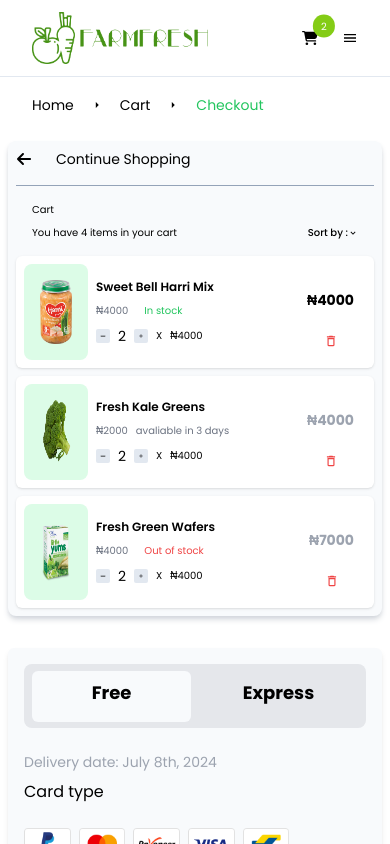
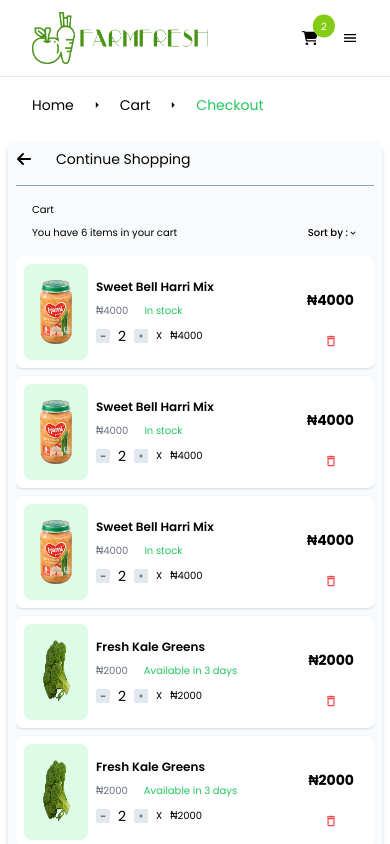
Before and after one commit to Mat-icon/Hng-Stage-2, a Next.js app: page /checkout in a window 390 px wide. Built offline with nearby package versions, Linux system fonts and the light colour scheme.

Commit message:
first-commit

```diff
--- a/src/app/(components)/Checkout.jsx
+++ b/src/app/(components)/Checkout.jsx
@@ -1,157 +1,145 @@
 "use client";
-import React from "react";
+import React, { useState } from "react";
 import Header from "./Header";
 import Footer from "./Footer";
-import { FaArrowLeft, FaGooglePay, FaMinus } from "react-icons/fa6";
+import { FaArrowLeft, FaGooglePay, FaMinus, FaApplePay } from "react-icons/fa6";
 import {
   MdAdd,
   MdDeleteOutline,
   MdOutlineKeyboardArrowDown,
+  MdArrowRight,
 } from "react-icons/md";
 import Image from "next/image";
 import Link from "next/link";
-import { useState } from "react";
-import { FaApplePay } from "react-icons/fa6";
-import { MdArrowRight } from "react-icons/md";
 
 const Checkout = () => {
   const [activeTab, setActiveTab] = useState("Free");
+
+  const products = [
+    {
+      id: 1,
+      name: "Sweet Bell Harri Mix",
+      price: 4000,
+      stockStatus: "In stock",
+      quantity: 2,
+      imageUrl: "/images/pngwing.com (14).png",
+    },
+    {
+      id: 2,
+      name: "Sweet Bell Harri Mix",
+      price: 4000,
+      stockStatus: "In stock",
+      quantity: 2,
+      imageUrl: "/images/pngwing.com (14).png",
+    },
+    {
+      id: 3,
+      name: "Sweet Bell Harri Mix",
+      price: 4000,
+      stockStatus: "In stock",
+      quantity: 2,
+      imageUrl: "/images/pngwing.com (14).png",
+    },
+    {
+      id: 4,
+      name: "Fresh Kale Greens",
+      price: 2000,
+      stockStatus: "Available in 3 days",
+      quantity: 2,
+      imageUrl: "/images/pngwing.com (12).png",
+    },
+    {
+      id: 4,
+      name: "Fresh Kale Greens",
+      price: 2000,
+      stockStatus: "Available in 3 days",
+      quantity: 2,
+      imageUrl: "/images/pngwing.com (12).png",
+    },
+    {
+      id: 5,
+      name: "Fresh Green Wafers",
+      price: 4000,
+      stockStatus: "Out of stock",
+      quantity: 2,
+      imageUrl: "/images/pngwing.com (15).png",
+    },
+  ];
+
   return (
-    <div className="w-full h-auto poppins">
+    <div className="w-full h-auto lg:h-200 poppins">
       <Header />
       <div className="w-full h-14 md:p-4 flex space-x-4 pl-8 md:pl-16 items-center text-sm poppins">
         <Link href="/">Home</Link>
         <MdArrowRight />
-        <Link href="/cart">
-          Cart
-        </Link><MdArrowRight />
-        <Link href="/checkout" className=" text-green-500">
+        <Link href="/cart">Cart</Link>
+        <MdArrowRight />
+        <Link href="/checkout" className="text-green-500">
           Checkout
         </Link>
       </div>
-      <div className="w-full h-auto md:p-8 p-2 pb-2 container items-center mx-auto flex flex-col md:flex-col lg:flex-row space-y-8 md:space-x-4">
-        <div className="lg:w-9/12 md:w-full w-full bg-slate-50 h-full shadow-md shadow-gray-300 p-2 md:p-4 rounded-lg">
+      <div className="w-full h-4/6 md:p-8 p-2 pb-2 container items-center mx-auto flex flex-col md:flex-col lg:flex-row space-y-8 md:space-x-4">
+        <div className="lg:w-9/12 md:w-full w-full bg-slate-50 h-full shadow-md shadow-gray-300 p-2 md:p-4 rounded-lg ">
           <div className="flex items-center pb-4 border-b border-slate-400">
             <Link href="/cart">
-              <FaArrowLeft className=" cursor-pointer" />
+              <FaArrowLeft className="cursor-pointer" />
             </Link>
-            <h2 className=" ml-6 text-sm md:text-base">Continue Shopping</h2>
+            <h2 className="ml-6 text-sm md:text-base">Continue Shopping</h2>
           </div>
-          <div className=" space-y-2 p-4 text-x md:text-base">
+          <div className="space-y-2 p-4 text-x md:text-base">
             <h2>Cart</h2>
             <div className="flex items-center justify-between">
-              <p>You have 4 items in your cart</p>
+              <p>You have {products.length} items in your cart</p>
               <p className="flex items-center font-medium space-x-4">
                 Sort by :{" "}
-                <MdOutlineKeyboardArrowDown className=" cursor-pointer font-normal" />
+                <MdOutlineKeyboardArrowDown className="cursor-pointer font-normal" />
               </p>
             </div>
           </div>
-          <div className=" md:p-4 h-4/5 space-y-2">
-            <div className="bg-white md:p-6 p-2 h-1/3  shadow rounded-md flex justify-between space-x-4 relative">
+          <div className="md:p-4 md:h-3/5 lg:h-4/5   space-y-2 overflow-y-scroll">
+            {products.map((product) => (
+              <div
+                key={product.id}
+                className="bg-white md:p-6 p-2 h-1/3 shadow rounded-md flex justify-between space-x-4 relative"
+              >
                 <div className="flex items-center space-x-2 md:space-x-6">
                   <Image
-                  src="/images/pngwing.com (14).png"
-                  alt="Farm-Fresh Tomatoes"
+                    src={product.imageUrl}
+                    alt={product.name}
                     width={200}
                     height={100}
                     className="rounded-lg w-16 h-24 md:w-24 p-4 md:h-32 bg-green-100"
                   />
                   <div className="flex flex-col space-y-2">
                     <h3 className="font-semibold md:text-lg text-xs">
-                    Sweet Bell Harri Mix
+                      {product.name}
                     </h3>
                     <div className="price flex md:text-base text-x items-center space-x-4 text-gray-500">
-                    <p>₦4000</p>
-                    <span className=" text-green-500">In stock</span>
+                      <p>₦{product.price}</p>
+                      <span className="text-green-500">{product.stockStatus}</span>
                     </div>
                     <div className="quantity md:text-base text-sm space-x-2 md:space-x-4 flex items-center">
                       <FaMinus className="p-1 bg-slate-200 rounded-sm text-sm md:text-lg cursor-pointer" />
-                    <span>2</span>
+                      <span>{product.quantity}</span>
                       <MdAdd className="p-1 bg-slate-200 rounded-sm text-sm md:text-lg cursor-pointer" />
                       <span className="text-x">X</span>
-                    <p className=" text-x">₦4000</p>
+                      <p className="text-x">₦{product.price}</p>
                     </div>
                   </div>
                 </div>
-
-              <h1 className=" text-sm md:text-2xl font-bold flex flex-col items-center absolute right-5 bottom-5">
-                ₦4000{" "}
-                <MdDeleteOutline className=" text-sm md:text-3xl mt-6 text-red-500 cursor-pointer" />
+                <h1 className="text-sm md:text-2xl font-bold flex flex-col items-center absolute right-5 bottom-5">
+                  ₦{product.price}{" "}
+                  <MdDeleteOutline className="text-sm md:text-3xl mt-6 text-red-500 cursor-pointer" />
                 </h1>
               </div>
-
-            <div className="bg-white md:p-6 p-2 h-1/3  shadow rounded-md flex justify-between space-x-4 relative">
-              <div className="flex items-center space-x-2 md:space-x-6">
-                <Image
-                  src="/images/pngwing.com (12).png"
-                  alt="Farm-Fresh Tomatoes"
-                  width={200}
-                  height={100}
-                  className="rounded-lg w-16 h-24 md:w-24 p-4 md:h-32 bg-green-100"
-                />
-                <div className="flex flex-col space-y-2">
-                  <h3 className="font-semibold md:text-lg text-xs">
-                    Fresh Kale Greens
-                  </h3>
-                  <div className="price flex md:text-base text-x items-center space-x-2 md:space-x-4 text-gray-500">
-                    <p>₦2000</p>
-                    <span className=" text-gray-500">avaliable in 3 days</span>
-                  </div>
-                  <div className="quantity md:text-base text-sm space-x-2 md:space-x-4 flex items-center">
-                    <FaMinus className="p-1 bg-slate-200 rounded-sm text-sm md:text-lg cursor-pointer" />
-                    <span>2</span>
-                    <MdAdd className="p-1 bg-slate-200 rounded-sm text-sm md:text-lg cursor-pointer" />
-                    <span className=" text-x">X</span>
-                    <p className=" text-x">₦4000</p>
-                  </div>
-                </div>
-              </div>
-
-              <h1 className=" text-sm md:text-2xl font-bold flex flex-col items-center absolute right-5 bottom-5 text-gray-400">
-                ₦4000{" "}
-                <MdDeleteOutline className=" text-sm md:text-3xl mt-6 text-red-500 cursor-pointer" />
-              </h1>
-            </div>
-            <div className="bg-white md:p-6 p-2 h-1/3  shadow rounded-md flex justify-between space-x-4 relative">
-              <div className="flex items-center space-x-2 md:space-x-6">
-                <Image
-                  src="/images/pngwing.com (15).png"
-                  alt="Farm-Fresh Tomatoes"
-                  width={200}
-                  height={100}
-                  className="rounded-lg w-16 h-24 md:w-24 p-4 md:h-32 bg-green-100"
-                />
-                <div className="flex flex-col space-y-2">
-                  <h3 className="font-semibold md:text-lg text-xs">
-                    Fresh Green Wafers
-                  </h3>
-                  <div className="price flex md:text-base text-x items-center space-x-4 text-gray-500">
-                    <p>₦4000</p>
-                    <span className=" text-red-500">Out of stock</span>
-                  </div>
-                  <div className="quantity md:text-base text-sm space-x-2 md:space-x-4 flex items-center">
-                    <FaMinus className="p-1 bg-slate-200 rounded-sm text-sm md:text-lg cursor-pointer" />
-                    <span>2</span>
-                    <MdAdd className="p-1 bg-slate-200 rounded-sm text-sm md:text-lg cursor-pointer" />
-                    <span className=" text-x">X</span>
-                    <p className=" text-x">₦4000</p>
-                  </div>
-                </div>
-              </div>
-
-              <h1 className=" text-sm md:text-2xl font-bold flex flex-col items-center absolute right-5 bottom-5 text-gray-400">
-                ₦7000{" "}
-                <MdDeleteOutline className=" text-sm md:text-3xl mt-6 text-red-500 cursor-pointer" />
-              </h1>
-            </div>
+            ))}
           </div>
         </div>
         <div className="md:w-full lg:w-4/12 w-full">
-          <div className="bg-slate-50 p-4 shadow-md rounded-md space-y-6">
+          <div className="bg-slate-50 p-4 shadow-md rounded-md space-y-6 ">
             <div className="w-full bg-gray-200 rounded-lg h-16 flex items-center justify-center space-x-2 py-0 px-2">
               <div
-                className={`font-bold w-1/2 h-4/5 rounded-md text-center p-2 cursor-pointer text-lg ${
+                className={`font-semibold w-1/2 h-4/5 rounded-md text-center p-2 cursor-pointer text-lg ${
                   activeTab === "Free" ? "bg-slate-50" : " bg-transparent"
                 }`}
                 onClick={() => setActiveTab("Free")}
@@ -159,7 +147,7 @@
                 Free
               </div>
               <div
-                className={`font-bold w-1/2 h-4/5 rounded-md text-center p-2 cursor-pointer text-lg ${
+                className={`font-semibold w-1/2 h-4/5 rounded-md text-center p-2 cursor-pointer text-lg ${
                   activeTab === "Express" ? "bg-slate-50" : ""
                 }`}
                 onClick={() => setActiveTab("Express")}
@@ -169,7 +157,7 @@
             </div>
             {activeTab === "Free" && (
               <div>
-                <div className=" space-y-2">
+                <div className="space-y-2">
                   <h3 className="text-gray-400 text-sm">
                     Delivery date: July 8th, 2024
                   </h3>
@@ -225,7 +213,7 @@
                       <input
                         type="text"
                         className="mt-1 block w-full rounded-md border-gray-300 shadow-sm p-4 text-sm"
-                        placeholder="mm/yy"
+                        placeholder="MM/YY"
                       />
                     </label>
                     <label className="block">
@@ -233,8 +221,21 @@
                       <input
                         type="text"
                         className="mt-1 block w-full rounded-md border-gray-300 shadow-sm p-4 text-sm"
-                        placeholder="123"
+                        placeholder="000"
                       />
+                    </label>
+                  </div>
+                  <div className="flex items-center mt-4">
+                    <input
+                      id="remember-me"
+                      type="checkbox"
+                      className="h-4 w-4 text-indigo-600 focus:ring-indigo-500 border-gray-300 rounded"
+                    />
+                    <label
+                      htmlFor="remember-me"
+                      className="ml-2 block text-sm text-gray-900"
+                    >
+                      Remember me
                     </label>
                   </div>
                   <div className="flex flex-col space-y-2 pt-6 border-t border-gray-400 mt-8">
@@ -251,7 +252,7 @@
                         <p className="font-bold">₦5000.00</p>
                       </div>
                     </div>
-                  <button className="mt-4 bg-lime-600 text-white p-4 font-bold rounded-md w-full text-lg hover:text-lime-600 transition-all duration-300 hover:bg-gray-100">
+                    <button className="mt-4 bg-lime-600 text-white p-4 rounded-md w-full text-base hover:text-lime-600 transition-all duration-300 hover:bg-gray-100">
                       Checkout <span className="ml-2">₦5,000</span>
                     </button>
                 </form>
@@ -314,7 +315,7 @@
                         <p className="font-bold">₦5000.00</p>
                       </div>
                     </div>
-                    <button className="mt-4 bg-lime-600 text-white p-4 font-bold rounded-md w-full text-lg hover:text-lime-600 transition-all duration-300 hover:bg-gray-100">
+                    <button className="mt-4 bg-lime-600 text-white p-4 rounded-md w-full text-base hover:text-lime-600 transition-all duration-300 hover:bg-gray-100">
                       Checkout <span className="ml-2">₦5,000</span>
                     </button>
                   </form>
--- /dev/null
+++ b/src/app/(components)/[category].js
@@ -0,0 +1,16 @@
+import data from './Products';
+
+export function getProductsByCategory(category) {
+  const products = data.filter((product) => product.category === category);
+  return products;
+}
+
+export default function handler(req, res) {
+  if (req.method !== 'GET') {
+    res.setHeader('Allow', ['GET']);
+    res.status(405).json({ message: `Method ${req.method} is not allowed` });
+  } else {
+    const products = getProductsByCategory(req.query.category);
+    res.status(200).json(products);
+  }
+}
--- a/tailwind.config.js
+++ b/tailwind.config.js
@@ -14,6 +14,8 @@
       },
      height:{
       '120' : '120vh',
+      '200' : '200vh',
+      '250' : '250vh',
       '110' : '80vh',
       '112' :'90vh',
       '4/7' : "60%",
```
Also changed, not shown: src/app/(components)/Products.jsx (+25 -0 lines), src/app/(components)/ProductsList.jsx (+18 -5 lines), src/app/globals.css (line endings or trailing spaces). Lines whose indentation alone changed are shown as unchanged.
